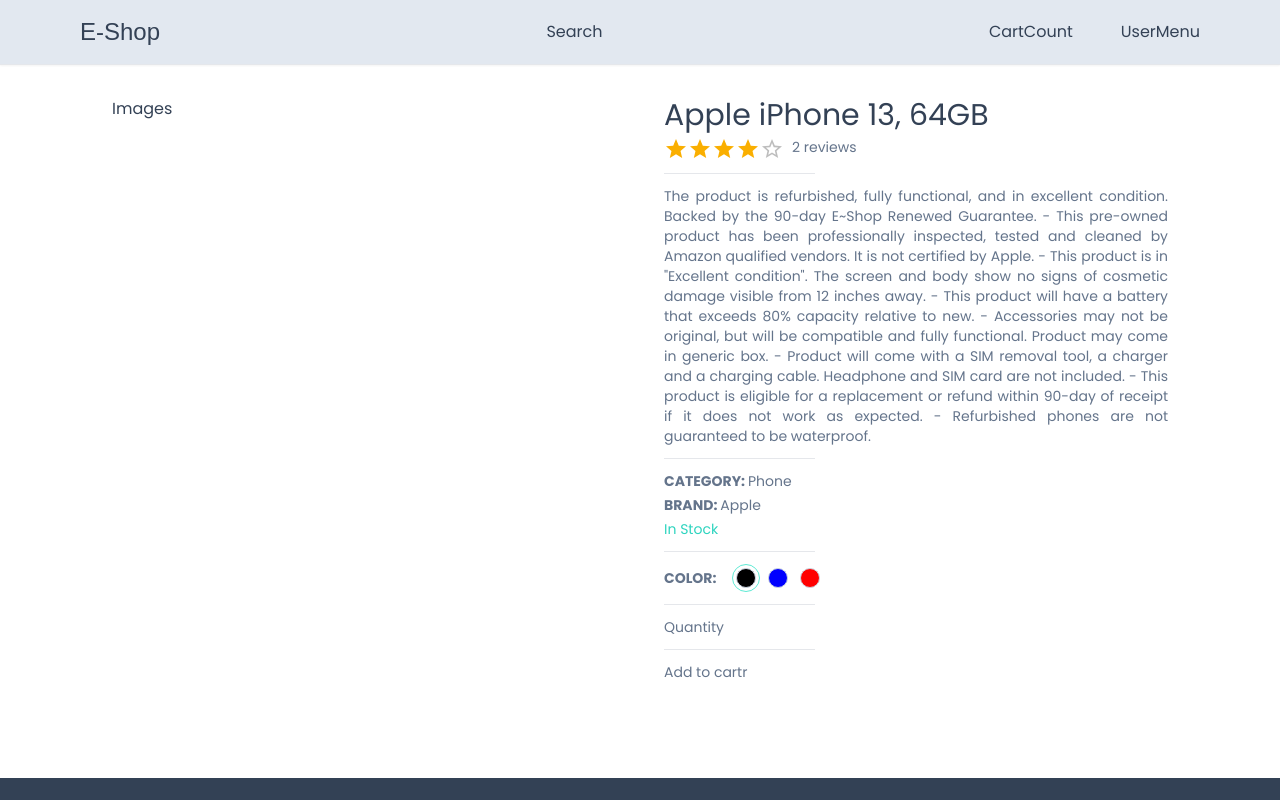
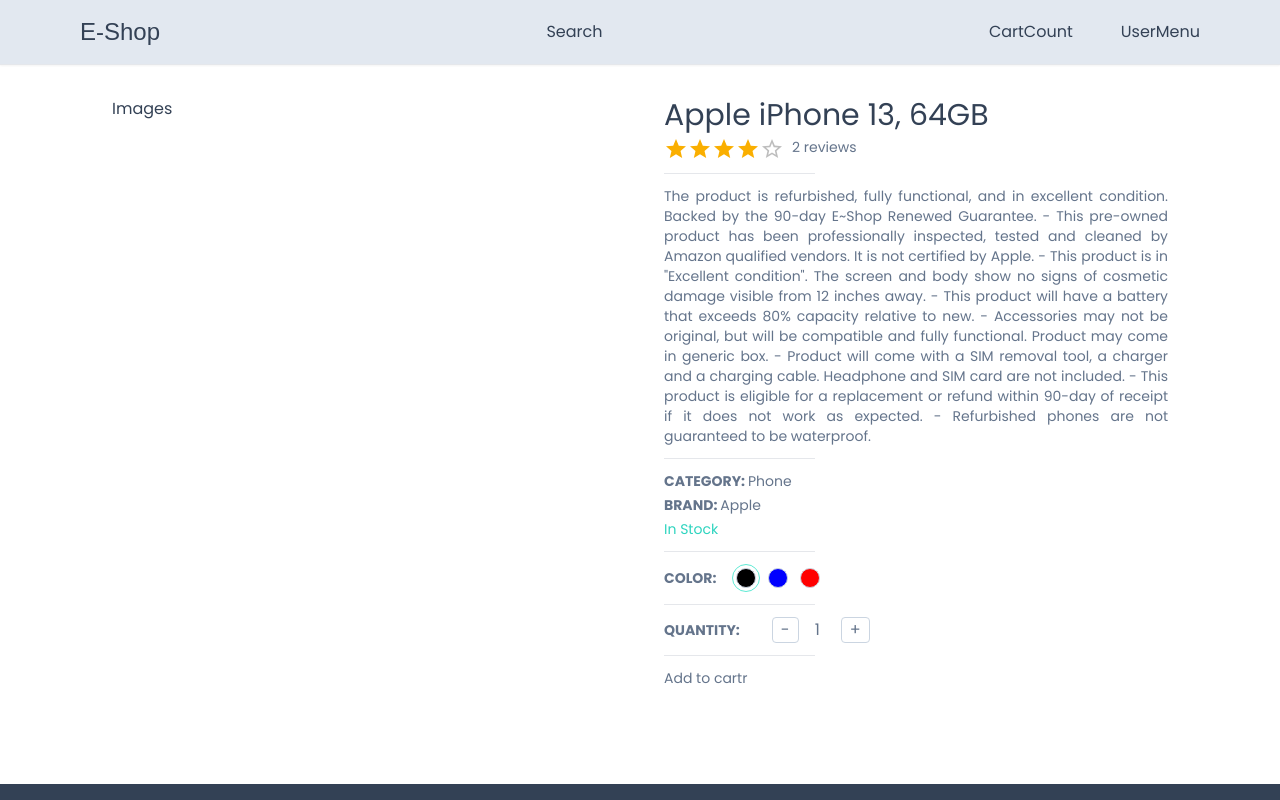
Before and after one commit to gabrielnavas/e-shop, a Next.js app: page /product/1 in a window 1280 px wide. Shown: the top 800 px of the page. Built offline with nearby package versions, Linux system fonts and the light colour scheme; a web font is replaced by a local one.

Commit message:
set quantity of the product details

```diff
--- /dev/null
+++ b/app/components/products/SetQuantity.tsx
@@ -0,0 +1,48 @@
+"use client";
+
+import { CartProductType } from "@/app/product/[productId]/ProductDetails";
+import { FC } from "react";
+
+interface ISetQtyProps {
+  cartCounter?: boolean
+  cartProduct: CartProductType
+  handleQtyIncrease: () => void
+  handleQtyDecrease: () => void
+};
+
+const btnStyles = `
+  border-[1.2px]
+  border-slate-300
+  px-2
+  rounded
+  hover:bg-slate-200
+  active:scale-105
+`
+
+const SetQuantity: FC<ISetQtyProps> = ({
+  cartCounter,
+  cartProduct,
+  handleQtyDecrease,
+  handleQtyIncrease
+}) => {
+  return (
+    <div className="flex gap-8 items-center">
+      {cartCounter ? null : (
+        <div className="font-semibold">
+          QUANTITY:
+        </div>
+      )}
+      <div className="flex gap-4 items-center text-base">
+        <button
+          className={btnStyles}
+          onClick={handleQtyDecrease}>-</button>
+        <div className="w-[10px]">{cartProduct.quantity}</div>
+        <button
+          className={btnStyles}
+          onClick={handleQtyIncrease}>+</button>
+      </div>
+    </div>
+  );
+}
+
+export default SetQuantity;
--- a/app/product/[productId]/ProductDetails.tsx
+++ b/app/product/[productId]/ProductDetails.tsx
@@ -1,6 +1,7 @@
 "use client"
 
 import SetColor from "@/app/components/products/SetColor"
+import SetQuantity from "@/app/components/products/SetQuantity"
 import { Product } from "@/utils/products"
 import { Rating } from "@mui/material"
 import { FC, useCallback, useState } from "react"
@@ -59,6 +60,34 @@
     [cartProduct.selectedImg]
   );
 
+  const handleQtyIncrease = useCallback(
+    (): void => {
+      setCartProduct(prev => {
+        const limit = Number.MAX_SAFE_INTEGER
+        const nextValue = prev.quantity + 1;
+        if (nextValue > limit) {
+          return prev;
+        }
+        return { ...prev, quantity: nextValue };
+      })
+    },
+    [cartProduct]
+  )
+
+  const handleQtyDecrease = useCallback(
+    (): void => {
+      setCartProduct(prev => {
+        const limit = 1
+        const nextValue = prev.quantity - 1;
+        if (nextValue < limit) {
+          return prev;
+        }
+        return { ...prev, quantity: nextValue };
+      })
+    },
+    [cartProduct]
+  )
+
   return (
     <div className="
       grid
@@ -110,7 +139,11 @@
           handleColorSelect={handleColorSelect}
         />
         <Horizontal />
-        <div>Quantity</div>
+        <SetQuantity
+          cartProduct={cartProduct}
+          handleQtyDecrease={handleQtyDecrease}
+          handleQtyIncrease={handleQtyIncrease}
+        />
         <Horizontal />
         <div>Add to cartr</div>
       </div>
```
